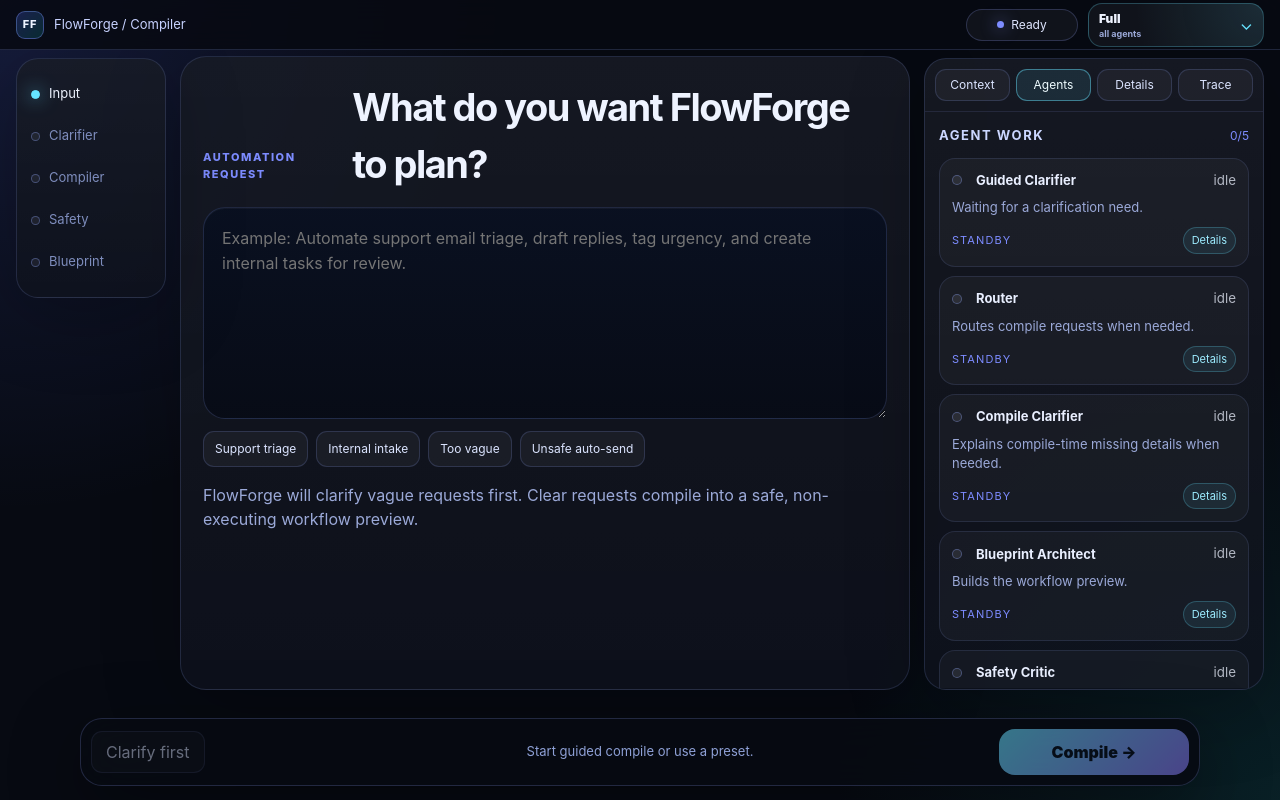
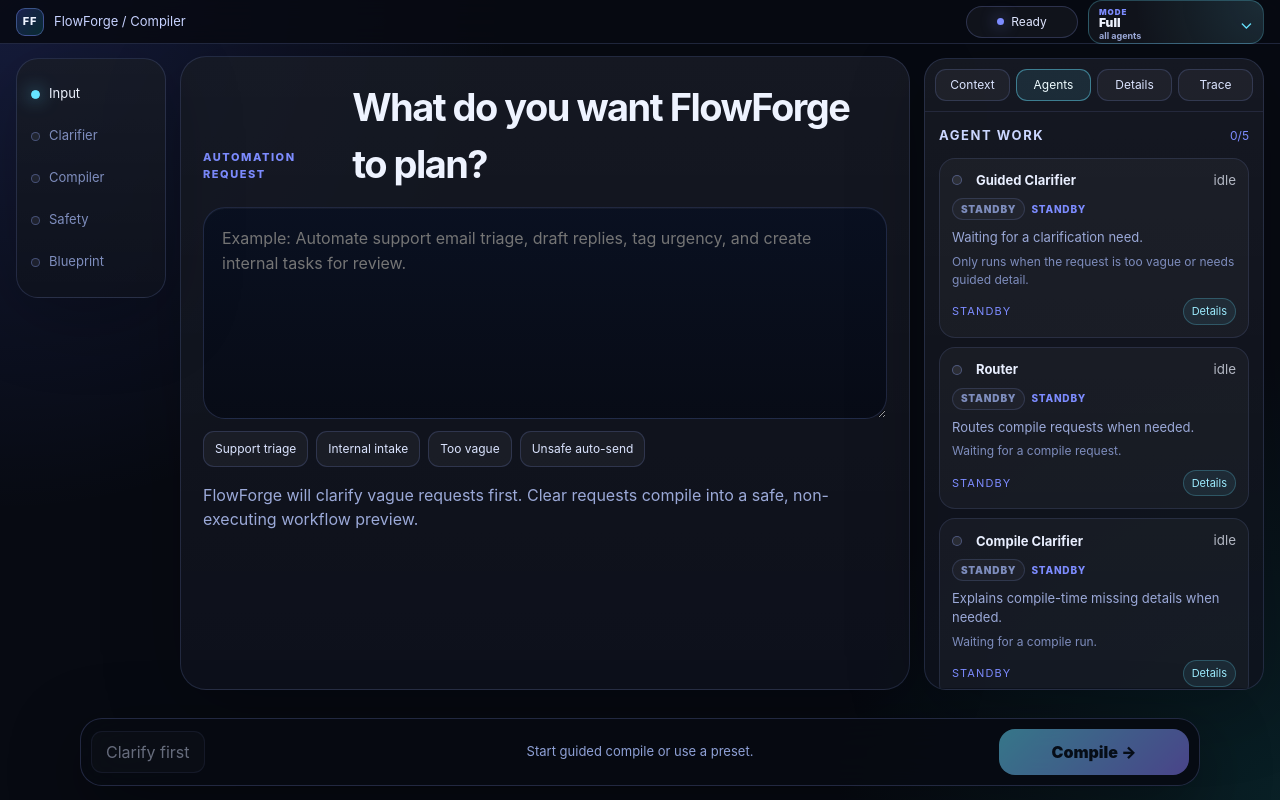
Before and after one commit to igalVilensky/flowforge, a Nuxt app: page /compiler in a window 1280 px wide. Both pictures are taken after a click on the button "Agents". Built offline with nearby package versions, Linux system fonts and the light colour scheme.

Commit message:
Add transparent agent status explanations

```diff
--- a/app/pages/compiler.vue
+++ b/app/pages/compiler.vue
@@ -31,6 +31,9 @@
   status: "active" | "done" | "idle" | "skipped" | "needs_detail";
   summary: string;
   provider: string;
+  statusLabel: string;
+  statusReason: string;
+  providerTone: "ai" | "fallback" | "deterministic" | "standby" | "failed" | "skipped";
   debugId?: keyof NonNullable<CompileJob["agent_debug"]> | "guided_clarifier";
 };
 
@@ -156,6 +159,9 @@
       || clarificationLastResponse.value?.session.reason
       || (clarificationAnswers.value.length > 0 ? "Clarification answers collected." : "Waiting for a clarification need."),
     provider: clarificationLastResponse.value?.provider || "standby",
+    statusLabel: guidedClarifierStatusLabel(),
+    statusReason: guidedClarifierStatusReason(),
+    providerTone: guidedClarifierTone(),
     debugId: "guided_clarifier",
   },
   {
@@ -164,6 +170,9 @@
     status: job.value?.router_decision ? "done" : runState.value === "compiling" ? "active" : "idle",
     summary: job.value?.router_decision?.reason || "Routes compile requests when needed.",
     provider: job.value?.router_decision?.provider || "standby",
+    statusLabel: routerStatusLabel(),
+    statusReason: routerStatusReason(),
+    providerTone: routerProviderTone(),
   },
   {
     id: "clarification_agent",
@@ -173,6 +182,25 @@
       || job.value?.clarification_plan?.reason
       || "Explains compile-time missing details when needed.",
     provider: job.value?.clarification_agent?.provider || "standby",
+    statusLabel: agentStatusLabel(
+      job.value?.clarification_agent?.provider,
+      job.value?.clarification_agent?.used_ai,
+      job.value?.clarification_agent?.fallback_used,
+      job.value?.clarification_agent?.status,
+    ),
+    statusReason: agentStatusReason(
+      job.value?.clarification_agent?.provider,
+      job.value?.clarification_agent?.used_ai,
+      job.value?.clarification_agent?.fallback_used,
+      job.value?.clarification_agent?.reason,
+      job.value?.clarification_agent?.status,
+    ),
+    providerTone: providerTone(
+      job.value?.clarification_agent?.provider,
+      job.value?.clarification_agent?.used_ai,
+      job.value?.clarification_agent?.fallback_used,
+      job.value?.clarification_agent?.status,
+    ),
     debugId: "clarification_agent",
   },
   {
@@ -181,6 +209,25 @@
     status: job.value?.blueprint_architect_agent ? agentOutputStatusToCardStatus(job.value.blueprint_architect_agent.status) : runState.value === "compiling" ? "active" : "idle",
     summary: job.value?.blueprint_architect_agent?.summary || job.value?.result?.summary || "Builds the workflow preview.",
     provider: job.value?.blueprint_architect_agent?.provider || "standby",
+    statusLabel: agentStatusLabel(
+      job.value?.blueprint_architect_agent?.provider,
+      job.value?.blueprint_architect_agent?.used_ai,
+      job.value?.blueprint_architect_agent?.fallback_used,
+      job.value?.blueprint_architect_agent?.status,
+    ),
+    statusReason: agentStatusReason(
+      job.value?.blueprint_architect_agent?.provider,
+      job.value?.blueprint_architect_agent?.used_ai,
+      job.value?.blueprint_architect_agent?.fallback_used,
+      job.value?.blueprint_architect_agent?.reason,
+      job.value?.blueprint_architect_agent?.status,
+    ),
+    providerTone: providerTone(
+      job.value?.blueprint_architect_agent?.provider,
+      job.value?.blueprint_architect_agent?.used_ai,
+      job.value?.blueprint_architect_agent?.fallback_used,
+      job.value?.blueprint_architect_agent?.status,
+    ),
     debugId: "blueprint_architect_agent",
   },
   {
@@ -191,10 +238,28 @@
       || job.value?.safety_critic?.summary
       || "Checks gates, blocked actions, and next safe action.",
     provider: job.value?.safety_critic_agent?.provider || (job.value?.safety_critic ? "deterministic" : "standby"),
+    statusLabel: agentStatusLabel(
+      job.value?.safety_critic_agent?.provider,
+      job.value?.safety_critic_agent?.used_ai,
+      job.value?.safety_critic_agent?.fallback_used,
+      job.value?.safety_critic_agent?.status,
+    ),
+    statusReason: agentStatusReason(
+      job.value?.safety_critic_agent?.provider,
+      job.value?.safety_critic_agent?.used_ai,
+      job.value?.safety_critic_agent?.fallback_used,
+      job.value?.safety_critic_agent?.reason,
+      job.value?.safety_critic_agent?.status,
+    ),
+    providerTone: providerTone(
+      job.value?.safety_critic_agent?.provider,
+      job.value?.safety_critic_agent?.used_ai,
+      job.value?.safety_critic_agent?.fallback_used,
+      job.value?.safety_critic_agent?.status,
+    ),
     debugId: "safety_critic_agent",
   },
 ]);
-
 
 const activeAgentCard = computed(() => agentCards.value.find((agent) => agent.id === activeAgentDetailsId.value) ?? null);
 
@@ -269,6 +334,83 @@
   if (usedAi) return `${provider} · AI`;
   if (fallback) return `${provider} · fallback`;
   return provider;
+}
+
+function providerTone(provider?: string, usedAi?: boolean, fallback?: boolean, status?: unknown): AgentCard["providerTone"] {
+  if (status === "skipped") return "skipped";
+  if (status === "failed_validation") return "failed";
+  if (!provider || provider === "standby") return "standby";
+  if (usedAi) return "ai";
+  if (fallback) return "fallback";
+  if (provider === "deterministic") return "deterministic";
+  return "standby";
+}
+
+function agentStatusLabel(provider?: string, usedAi?: boolean, fallback?: boolean, status?: unknown) {
+  if (status === "skipped") return "Skipped";
+  if (status === "failed_validation") return "Needs fix";
+  if (!provider || provider === "standby") return "Standby";
+  if (usedAi) return "AI used";
+  if (fallback) return "Fallback";
+  if (provider === "deterministic") return "Rules";
+  return "Ready";
+}
+
+function agentStatusReason(provider?: string, usedAi?: boolean, fallback?: boolean, reason?: string, status?: unknown) {
+  if (reason) return compactText(reason, 150);
+  if (status === "skipped") return "Not needed for this run.";
+  if (!provider || provider === "standby") return "Waiting for a compile run.";
+  if (usedAi) return `This agent successfully used ${provider}.`;
+  if (fallback) return "Provider failed, was unavailable, or output did not pass validation.";
+  if (provider === "deterministic") return "This step used deterministic rules, not an LLM.";
+  return "No extra status detail returned.";
+}
+
+function shouldShowAgentReason(agent: AgentCard) {
+  return compactText(agent.summary, 150) !== compactText(agent.statusReason, 150);
+}
+
+function routerProviderTone() {
+  const decision = job.value?.router_decision;
+  if (!decision) return "standby";
+  if (decision.used_ai) return "ai";
+  if (decision.fallback_used) return "fallback";
+  if (decision.provider === "deterministic") return "deterministic";
+  return "standby";
+}
+
+function routerStatusLabel() {
+  const decision = job.value?.router_decision;
+  if (!decision) return "Standby";
+  if (decision.used_ai) return "AI used";
+  if (decision.fallback_used) return "Fallback";
+  if (decision.provider === "deterministic") return "Rules";
+  return "Done";
+}
+
+function routerStatusReason() {
+  const decision = job.value?.router_decision;
+  if (!decision) return "Waiting for a compile request.";
+  return compactText(decision.reason || "Router selected the compile path.", 150);
+}
+
+function guidedClarifierTone(): AgentCard["providerTone"] {
+  if (hasClarification.value) return clarificationLastResponse.value?.used_ai ? "ai" : "deterministic";
+  if (clarificationLastResponse.value?.fallback_used) return "fallback";
+  if (clarificationLastResponse.value?.used_ai) return "ai";
+  return "standby";
+}
+
+function guidedClarifierStatusLabel() {
+  if (hasClarification.value) return clarificationLastResponse.value?.used_ai ? "AI asking" : "Clarifying";
+  if (clarificationAnswers.value.length > 0) return "Answered";
+  return "Standby";
+}
+
+function guidedClarifierStatusReason() {
+  if (hasClarification.value) return "Asking one contextual question before compile.";
+  if (clarificationAnswers.value.length > 0) return "Collected clarification answers for this run.";
+  return "Only runs when the request is too vague or needs guided detail.";
 }
 
 const knownFactItems = computed<DetailItem[]>(() => {
@@ -637,7 +779,7 @@
             :class="{ open: showModeMenu }"
             @click="showModeMenu = !showModeMenu"
           >
-
+            <span class="mode-menu-kicker">Mode</span>
             <strong>{{ selectedMode.label }}</strong>
             <small>{{ selectedMode.hint }}</small>
             <span class="mode-chevron">⌄</span>
@@ -875,9 +1017,17 @@
                   <strong>{{ agent.label }}</strong>
                   <small>{{ agent.status }}</small>
                 </div>
+
+                <div class="agent-status-line">
+                  <span :class="`agent-provider-pill tone-${agent.providerTone}`">{{ agent.statusLabel }}</span>
+                  <span>{{ agent.provider }}</span>
+                </div>
+
                 <p>{{ agent.summary }}</p>
+                <p v-if="shouldShowAgentReason(agent)" class="agent-status-reason">{{ agent.statusReason }}</p>
+
                 <footer>
-                  <span>{{ agent.provider }}</span>
+                  <span>{{ agent.providerTone }}</span>
                   <button
                     v-if="agent.debugId || agent.id === 'router'"
                     type="button"
@@ -1072,7 +1222,7 @@
   position: fixed;
   z-index: 40;
   inset: 0 0 auto 0;
-  height: 50px;
+  height: 44px;
   display: flex;
   align-items: center;
   justify-content: space-between;
@@ -1950,6 +2100,74 @@
   margin-top: 12px;
 }
 
+
+.agent-status-line {
+  display: flex;
+  flex-wrap: wrap;
+  gap: 6px;
+  margin-top: 8px;
+  align-items: center;
+}
+
+.agent-status-line > span:last-child {
+  color: #7d8cff;
+  font-size: 10px;
+  font-weight: 800;
+  letter-spacing: 0.08em;
+  text-transform: uppercase;
+}
+
+.agent-provider-pill {
+  display: inline-flex;
+  align-items: center;
+  min-height: 22px;
+  padding: 0 8px;
+  border: 1px solid rgba(145, 166, 255, 0.18);
+  border-radius: 999px;
+  color: #9ba9d8;
+  font-size: 10px;
+  font-weight: 900;
+  letter-spacing: 0.08em;
+  text-transform: uppercase;
+}
+
+.agent-provider-pill.tone-ai {
+  border-color: rgba(67, 224, 166, 0.28);
+  background: rgba(67, 224, 166, 0.08);
+  color: #43e0a6;
+}
+
+.agent-provider-pill.tone-fallback {
+  border-color: rgba(255, 209, 102, 0.3);
+  background: rgba(255, 209, 102, 0.08);
+  color: #ffd166;
+}
+
+.agent-provider-pill.tone-deterministic {
+  border-color: rgba(145, 166, 255, 0.24);
+  background: rgba(145, 166, 255, 0.07);
+  color: #b9c7ff;
+}
+
+.agent-provider-pill.tone-failed {
+  border-color: rgba(255, 107, 107, 0.3);
+  background: rgba(255, 107, 107, 0.08);
+  color: #ff9a9a;
+}
+
+.agent-provider-pill.tone-skipped,
+.agent-provider-pill.tone-standby {
+  border-color: rgba(145, 166, 255, 0.16);
+  background: rgba(255, 255, 255, 0.03);
+  color: #7e8dbd;
+}
+
+.agent-status-reason {
+  margin-top: -4px !important;
+  color: #7e8dbd !important;
+  font-size: 12px !important;
+}
+
 @keyframes agentPulse {
   0%, 100% {
     transform: scale(1);
@@ -2019,8 +2237,10 @@
 }
 
 .agent-modal {
+  display: flex;
+  flex-direction: column;
   width: min(1120px, calc(100vw - 32px));
-  max-height: min(820px, calc(100vh - 40px));
+  max-height: calc(100vh - 40px);
   overflow: hidden;
   border: 1px solid rgba(145, 166, 255, 0.22);
   border-radius: 26px;
@@ -2061,8 +2281,9 @@
   grid-template-columns: 1fr 1fr;
   gap: 12px;
   padding: 14px;
-  max-height: calc(100vh - 150px);
-  overflow: auto;
+  min-height: 0;
+  overflow-y: auto;
+  overscroll-behavior: contain;
 }
 
 .modal-section {
@@ -2093,7 +2314,7 @@
 
 .modal-section pre {
   margin: 0;
-  max-height: 330px;
+  max-height: 240px;
   overflow: auto;
   white-space: pre-wrap;
   word-break: break-word;
@@ -2108,6 +2329,7 @@
 .provider-attempts {
   display: grid;
   gap: 10px;
+  padding-bottom: 18px;
 }
 
 .provider-attempt {
```
